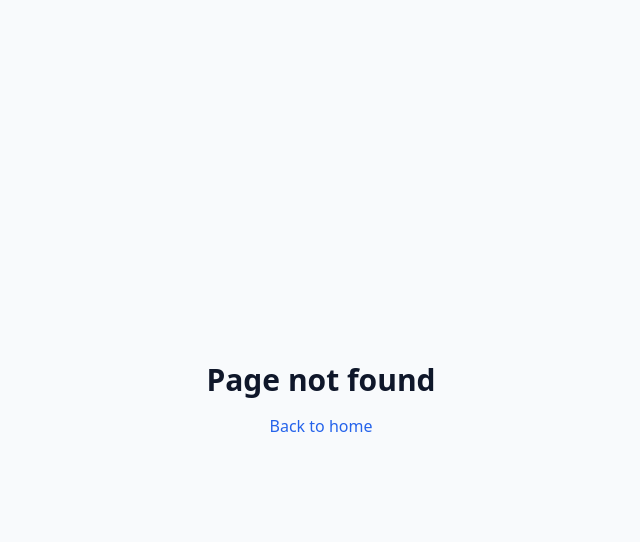
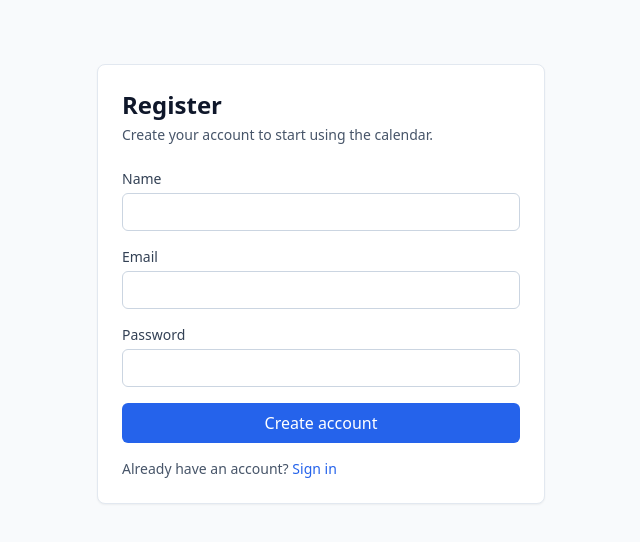
Before and after one commit to ToviKn/family_heb_calendar_api, a React (Vite) app in the folder frontend/: page /register in a window 1280 px wide. Before the commit this address led to /404. Shown: the top 542 px of the page, without its empty margins (319-959 px from the left). Built offline with nearby package versions, Linux system fonts and the light colour scheme; no server answers.

Commit message:
Implement auth pages JWT persistence and protected routing

```diff
--- /dev/null
+++ b/frontend/src/features/auth/AuthContext.tsx
@@ -0,0 +1,79 @@
+import { createContext, useContext, useEffect, useMemo, useState } from 'react';
+
+import { login as loginRequest } from '../../lib/api/auth';
+import { setApiAuthToken } from '../../lib/api/axios';
+import { createUser } from '../../lib/api/users';
+import { clearStoredToken, getStoredToken, storeToken } from '../../lib/auth/tokenStorage';
+
+interface RegisterPayload {
+  email: string;
+  name: string;
+  password: string;
+}
+
+interface LoginPayload {
+  email: string;
+  password: string;
+}
+
+interface AuthContextValue {
+  token: string | null;
+  isAuthenticated: boolean;
+  login: (payload: LoginPayload) => Promise<void>;
+  register: (payload: RegisterPayload) => Promise<void>;
+  logout: () => void;
+}
+
+const AuthContext = createContext<AuthContextValue | undefined>(undefined);
+
+export function AuthProvider({ children }: { children: React.ReactNode }) {
+  const [token, setToken] = useState<string | null>(() => getStoredToken());
+
+  useEffect(() => {
+    if (token) {
+      setApiAuthToken(token);
+      return;
+    }
+
+    setApiAuthToken(undefined);
+  }, [token]);
+
+  async function login(payload: LoginPayload): Promise<void> {
+    const response = await loginRequest({ username: payload.email, password: payload.password });
+    storeToken(response.access_token);
+    setToken(response.access_token);
+  }
+
+  async function register(payload: RegisterPayload): Promise<void> {
+    await createUser(payload);
+  }
+
+  function logout(): void {
+    clearStoredToken();
+    setApiAuthToken(undefined);
+    setToken(null);
+  }
+
+  const value = useMemo<AuthContextValue>(
+    () => ({
+      token,
+      isAuthenticated: Boolean(token),
+      login,
+      register,
+      logout,
+    }),
+    [token]
+  );
+
+  return <AuthContext.Provider value={value}>{children}</AuthContext.Provider>;
+}
+
+export function useAuth(): AuthContextValue {
+  const context = useContext(AuthContext);
+
+  if (!context) {
+    throw new Error('useAuth must be used inside AuthProvider');
+  }
+
+  return context;
+}
--- a/frontend/src/lib/api/index.ts
+++ b/frontend/src/lib/api/index.ts
@@ -4,3 +4,4 @@ export * from './events';
 export * from './families';
 export * from './notifications';
 export * from './types';
+export * from './users';
--- /dev/null
+++ b/frontend/src/lib/api/users.ts
@@ -0,0 +1,7 @@
+import { apiClient } from './axios';
+import type { UserCreateRequest, UserResponse } from './types';
+
+export async function createUser(payload: UserCreateRequest): Promise<UserResponse> {
+  const { data } = await apiClient.post<UserResponse>('/users/', payload);
+  return data;
+}
--- /dev/null
+++ b/frontend/src/lib/auth/tokenStorage.ts
@@ -0,0 +1,13 @@
+const AUTH_TOKEN_KEY = 'family_calendar_auth_token';
+
+export function getStoredToken(): string | null {
+  return localStorage.getItem(AUTH_TOKEN_KEY);
+}
+
+export function storeToken(token: string): void {
+  localStorage.setItem(AUTH_TOKEN_KEY, token);
+}
+
+export function clearStoredToken(): void {
+  localStorage.removeItem(AUTH_TOKEN_KEY);
+}
--- a/frontend/src/main.tsx
+++ b/frontend/src/main.tsx
@@ -3,12 +3,15 @@ import ReactDOM from 'react-dom/client';
 import { BrowserRouter } from 'react-router-dom';
 
 import { App } from './app/App';
+import { AuthProvider } from './features/auth/AuthContext';
 import './styles/index.css';
 
 ReactDOM.createRoot(document.getElementById('root')!).render(
   <React.StrictMode>
     <BrowserRouter>
-      <App />
+      <AuthProvider>
+        <App />
+      </AuthProvider>
     </BrowserRouter>
   </React.StrictMode>
 );
--- a/frontend/src/pages/HomePage.tsx
+++ b/frontend/src/pages/HomePage.tsx
@@ -1,8 +1,19 @@
+import { useAuth } from '../features/auth/AuthContext';
+
 export function HomePage() {
+  const { logout } = useAuth();
+
   return (
     <section className="rounded-lg border border-slate-200 bg-white p-6 shadow-sm">
       <h1 className="text-2xl font-semibold text-slate-900">Family Hebrew Calendar</h1>
-      <p className="mt-2 text-slate-600">Frontend scaffold is ready.</p>
+      <p className="mt-2 text-slate-600">You are logged in. Feature screens can now be built on top of this auth flow.</p>
+      <button
+        className="mt-6 rounded-md bg-slate-800 px-4 py-2 text-white hover:bg-slate-900"
+        onClick={logout}
+        type="button"
+      >
+        Logout
+      </button>
     </section>
   );
 }
--- /dev/null
+++ b/frontend/src/pages/LoginPage.tsx
@@ -0,0 +1,80 @@
+import { FormEvent, useState } from 'react';
+import { Link, useLocation, useNavigate } from 'react-router-dom';
+
+import { useAuth } from '../features/auth/AuthContext';
+
+export function LoginPage() {
+  const [email, setEmail] = useState('');
+  const [password, setPassword] = useState('');
+  const [error, setError] = useState<string | null>(null);
+  const [isSubmitting, setIsSubmitting] = useState(false);
+
+  const { login } = useAuth();
+  const navigate = useNavigate();
+  const location = useLocation();
+
+  const redirectTo = (location.state as { from?: { pathname?: string } } | null)?.from?.pathname ?? '/';
+
+  async function handleSubmit(event: FormEvent<HTMLFormElement>) {
+    event.preventDefault();
+    setError(null);
+    setIsSubmitting(true);
+
+    try {
+      await login({ email, password });
+      navigate(redirectTo, { replace: true });
+    } catch {
+      setError('Login failed. Please check your credentials.');
+    } finally {
+      setIsSubmitting(false);
+    }
+  }
+
+  return (
+    <section className="mx-auto mt-16 w-full max-w-md rounded-lg border border-slate-200 bg-white p-6 shadow-sm">
+      <h1 className="text-2xl font-semibold text-slate-900">Login</h1>
+      <p className="mt-1 text-sm text-slate-600">Use your account to access your family calendar.</p>
+
+      <form className="mt-6 space-y-4" onSubmit={handleSubmit}>
+        <label className="block text-sm font-medium text-slate-700">
+          Email
+          <input
+            className="mt-1 w-full rounded-md border border-slate-300 px-3 py-2 outline-none focus:border-blue-500"
+            type="email"
+            value={email}
+            onChange={(event) => setEmail(event.target.value)}
+            required
+          />
+        </label>
+
+        <label className="block text-sm font-medium text-slate-700">
+          Password
+          <input
+            className="mt-1 w-full rounded-md border border-slate-300 px-3 py-2 outline-none focus:border-blue-500"
+            type="password"
+            value={password}
+            onChange={(event) => setPassword(event.target.value)}
+            required
+          />
+        </label>
+
+        {error ? <p className="text-sm text-red-600">{error}</p> : null}
+
+        <button
+          className="w-full rounded-md bg-blue-600 px-4 py-2 font-medium text-white hover:bg-blue-700 disabled:cursor-not-allowed disabled:bg-blue-300"
+          type="submit"
+          disabled={isSubmitting}
+        >
+          {isSubmitting ? 'Signing in...' : 'Sign in'}
+        </button>
+      </form>
+
+      <p className="mt-4 text-sm text-slate-600">
+        Don&apos;t have an account?{' '}
+        <Link className="text-blue-600 hover:text-blue-700" to="/register">
+          Create one
+        </Link>
+      </p>
+    </section>
+  );
+}
--- /dev/null
+++ b/frontend/src/pages/RegisterPage.tsx
@@ -0,0 +1,88 @@
+import { FormEvent, useState } from 'react';
+import { Link, useNavigate } from 'react-router-dom';
+
+import { useAuth } from '../features/auth/AuthContext';
+
+export function RegisterPage() {
+  const [email, setEmail] = useState('');
+  const [name, setName] = useState('');
+  const [password, setPassword] = useState('');
+  const [error, setError] = useState<string | null>(null);
+  const [isSubmitting, setIsSubmitting] = useState(false);
+
+  const { register } = useAuth();
+  const navigate = useNavigate();
+
+  async function handleSubmit(event: FormEvent<HTMLFormElement>) {
+    event.preventDefault();
+    setError(null);
+    setIsSubmitting(true);
+
+    try {
+      await register({ email, name, password });
+      navigate('/login', { replace: true });
+    } catch {
+      setError('Registration failed. Please verify your details and try again.');
+    } finally {
+      setIsSubmitting(false);
+    }
+  }
+
+  return (
+    <section className="mx-auto mt-16 w-full max-w-md rounded-lg border border-slate-200 bg-white p-6 shadow-sm">
+      <h1 className="text-2xl font-semibold text-slate-900">Register</h1>
+      <p className="mt-1 text-sm text-slate-600">Create your account to start using the calendar.</p>
+
+      <form className="mt-6 space-y-4" onSubmit={handleSubmit}>
+        <label className="block text-sm font-medium text-slate-700">
+          Name
+          <input
+            className="mt-1 w-full rounded-md border border-slate-300 px-3 py-2 outline-none focus:border-blue-500"
+            value={name}
+            onChange={(event) => setName(event.target.value)}
+            required
+          />
+        </label>
+
+        <label className="block text-sm font-medium text-slate-700">
+          Email
+          <input
+            className="mt-1 w-full rounded-md border border-slate-300 px-3 py-2 outline-none focus:border-blue-500"
+            type="email"
+            value={email}
+            onChange={(event) => setEmail(event.target.value)}
+            required
+          />
+        </label>
+
+        <label className="block text-sm font-medium text-slate-700">
+          Password
+          <input
+            className="mt-1 w-full rounded-md border border-slate-300 px-3 py-2 outline-none focus:border-blue-500"
+            type="password"
+            value={password}
+            onChange={(event) => setPassword(event.target.value)}
+            required
+          />
+        </label>
+
+        {error ? <p className="text-sm text-red-600">{error}</p> : null}
+
+        <button
+          className="w-full rounded-md bg-blue-600 px-4 py-2 font-medium text-white hover:bg-blue-700 disabled:cursor-not-allowed disabled:bg-blue-300"
+          type="submit"
+          disabled={isSubmitting}
+        >
+          {isSubmitting ? 'Creating account...' : 'Create account'}
+        </button>
+      </form>
+
+      <p className="mt-4 text-sm text-slate-600">
+        Already have an account?{' '}
+        <Link className="text-blue-600 hover:text-blue-700" to="/login">
+          Sign in
+        </Link>
+      </p>
+    </section>
+  );
+}
--- a/frontend/src/router/AppRouter.tsx
+++ b/frontend/src/router/AppRouter.tsx
@@ -1,15 +1,24 @@
 import { Navigate, Route, Routes } from 'react-router-dom';
 
+import { ProtectedRoute } from './ProtectedRoute';
 import { AppLayout } from '../layouts/AppLayout';
 import { HomePage } from '../pages/HomePage';
+import { LoginPage } from '../pages/LoginPage';
 import { NotFoundPage } from '../pages/NotFoundPage';
+import { RegisterPage } from '../pages/RegisterPage';
 
 export function AppRouter() {
   return (
     <Routes>
-      <Route element={<AppLayout />}>
-        <Route index element={<HomePage />} />
+      <Route path="/login" element={<LoginPage />} />
+      <Route path="/register" element={<RegisterPage />} />
+
+      <Route element={<ProtectedRoute />}>
+        <Route element={<AppLayout />}>
+          <Route index element={<HomePage />} />
+        </Route>
       </Route>
+
       <Route path="/404" element={<NotFoundPage />} />
       <Route path="*" element={<Navigate to="/404" replace />} />
     </Routes>
--- /dev/null
+++ b/frontend/src/router/ProtectedRoute.tsx
@@ -0,0 +1,14 @@
+import { Navigate, Outlet, useLocation } from 'react-router-dom';
+
+import { useAuth } from '../features/auth/AuthContext';
+
+export function ProtectedRoute() {
+  const { isAuthenticated } = useAuth();
+  const location = useLocation();
+
+  if (!isAuthenticated) {
+    return <Navigate to="/login" replace state={{ from: location }} />;
+  }
+
+  return <Outlet />;
+}
```
Also changed, not shown: frontend/src/lib/api/types.ts (+12 -0 lines), 1 other file (tests, documents, lock files or other folders).
